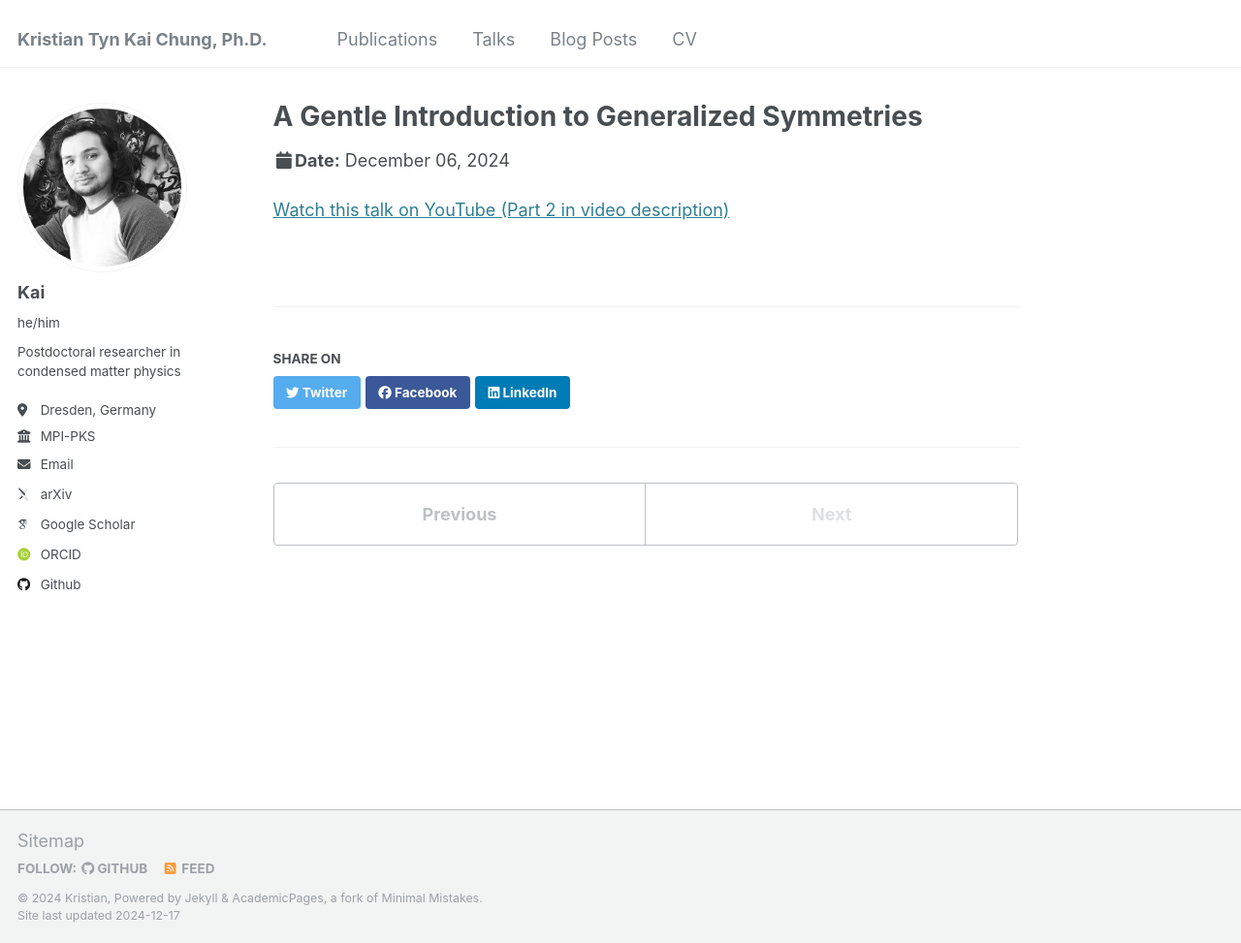
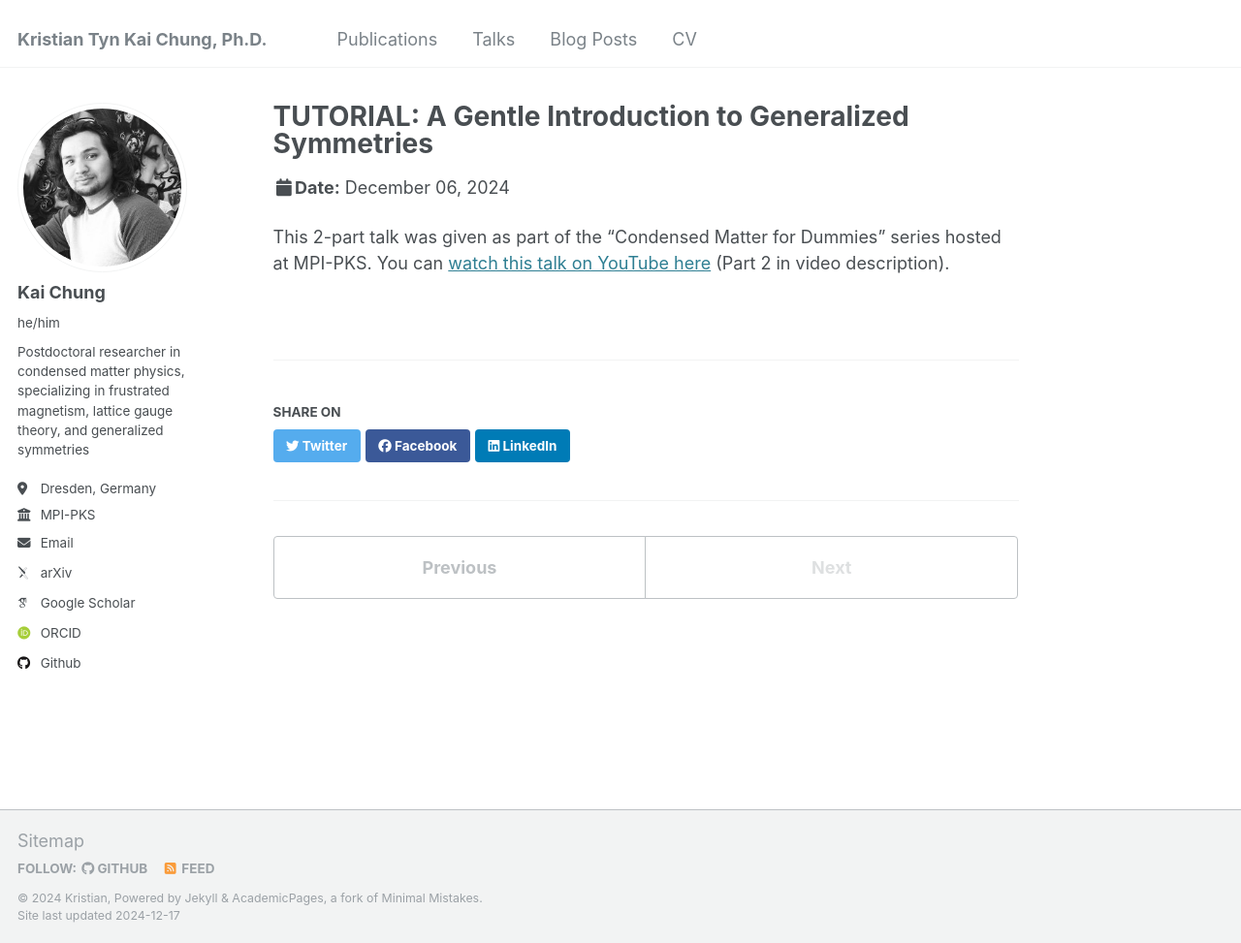
Before and after one commit to ktchung-p/ktchung-p.github.io, a Jekyll site: the page built from _talks/2024-Intro_to_syms.md, in a window 1280 px wide and 973 px high. Shown: the whole window at 97% size. Built offline with Jekyll 4.4.1, drawn with Linux system fonts in a browser that asks for light colours; some web fonts are replaced.

Commit message:
added and rearranged some things

```diff
--- a/_config.yml
+++ b/_config.yml
@@ -22,9 +22,9 @@ repository               : "ktchung-p/ktchung-p.github.io"
 author:
   # Biographic information
   avatar           : "citations-2.jpeg"
-  name             : "Kai"
+  name             : "Kai Chung"
   pronouns         : "he/him"
-  bio              : "Postdoctoral researcher in condensed matter physics"
+  bio              : "Postdoctoral researcher in condensed matter physics, specializing in frustrated magnetism, lattice gauge theory, and generalized symmetries"
   location         : "Dresden, Germany"
   employer         : "MPI-PKS"
   uri              : # URL
--- a/_talks/2024-Intro_to_syms.md
+++ b/_talks/2024-Intro_to_syms.md
@@ -1,5 +1,5 @@
 ---
-title: "A Gentle Introduction to Generalized Symmetries"
+title: "TUTORIAL: A Gentle Introduction to Generalized Symmetries"
 collection: talks
 type: "Tutorial"
 #permalink: /talks/2013-03-01-tutorial-1
@@ -8,6 +8,6 @@ date: 2024-12-06
 location: "Dresden, Germany"
 ---
 
-[Watch this talk on YouTube (Part 2 in video description)](https://youtu.be/5fwz-5uyTzg)
+This 2-part talk was given as part of the "Condensed Matter for Dummies" series hosted at MPI-PKS. You can [watch this talk on YouTube here](https://youtu.be/5fwz-5uyTzg)  (Part 2 in video description).
 
 <!-- This is a description of your tutorial, note the different field in type. This is a markdown files that can be all markdown-ified like any other post. Yay markdown! -->
```
Also changed, not shown: _pages/about.md (+5 -1 lines), _publications/2024-2-form-spin-liquids.md (+1 -1 lines), _publications/2024-Higgs_Boundaries.md (+1 -1 lines), _talks/2023-2-form.md (+1 -2 lines).
